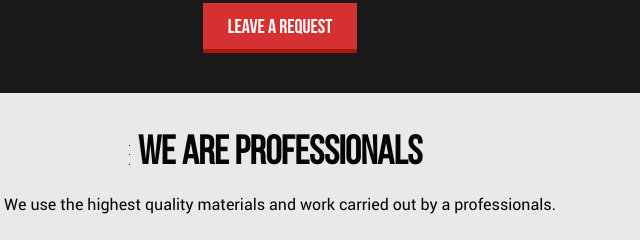
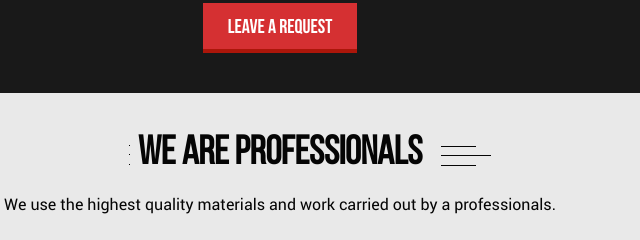
Before and after one commit to Natalia888/Motor-Show, a plain HTML site: page index.html in a window 1280 px wide. Shown: the part 1100-1340 px from the top of the page, 360-1000 px from the left. Drawn offline with Linux system fonts and the light colour scheme.

Commit message:
Update main.css

```diff
--- a/css/main.css
+++ b/css/main.css
@@ -278,7 +278,16 @@ background-image: url(../img/art_header.png);
 top: 19px;
 margin-left:-68px;
 }
-
+article h2.art_header::after{
+content: "";
+position: absolute;
+width: 60px;
+height: 20px;
+background-image: url(../img/art_header.png);
+top: 20px;
+margin-left: 10px;
+background-position: -50px 0;
+}
 .mc_item {
 	border: #353535 1px solid;
 	border-radius: 2px;
```
